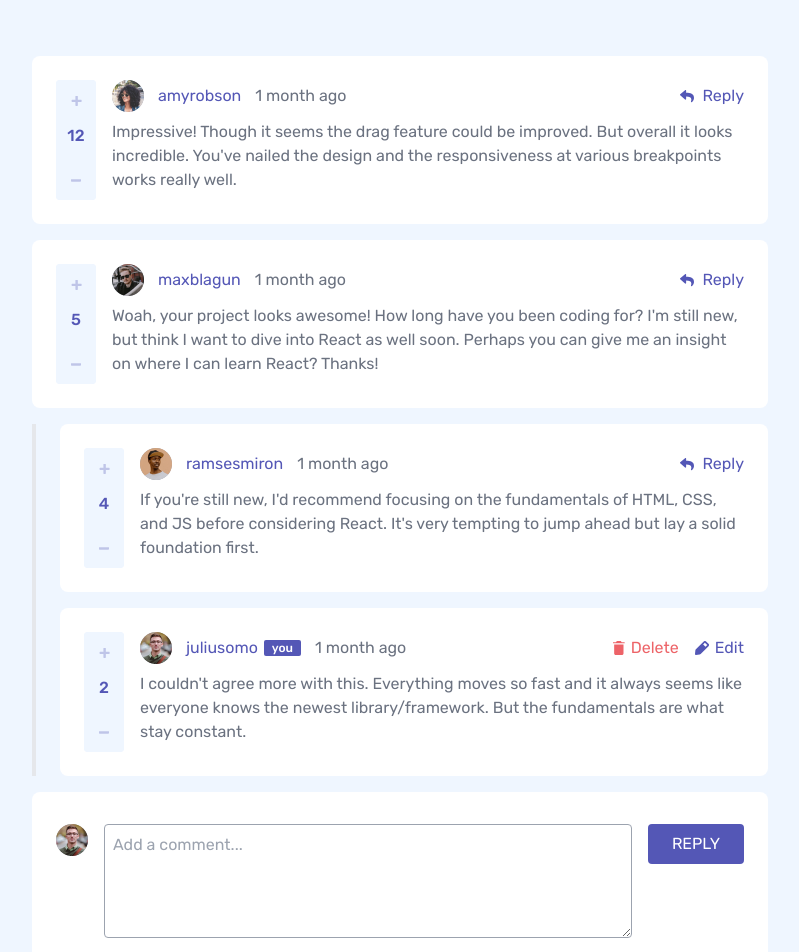
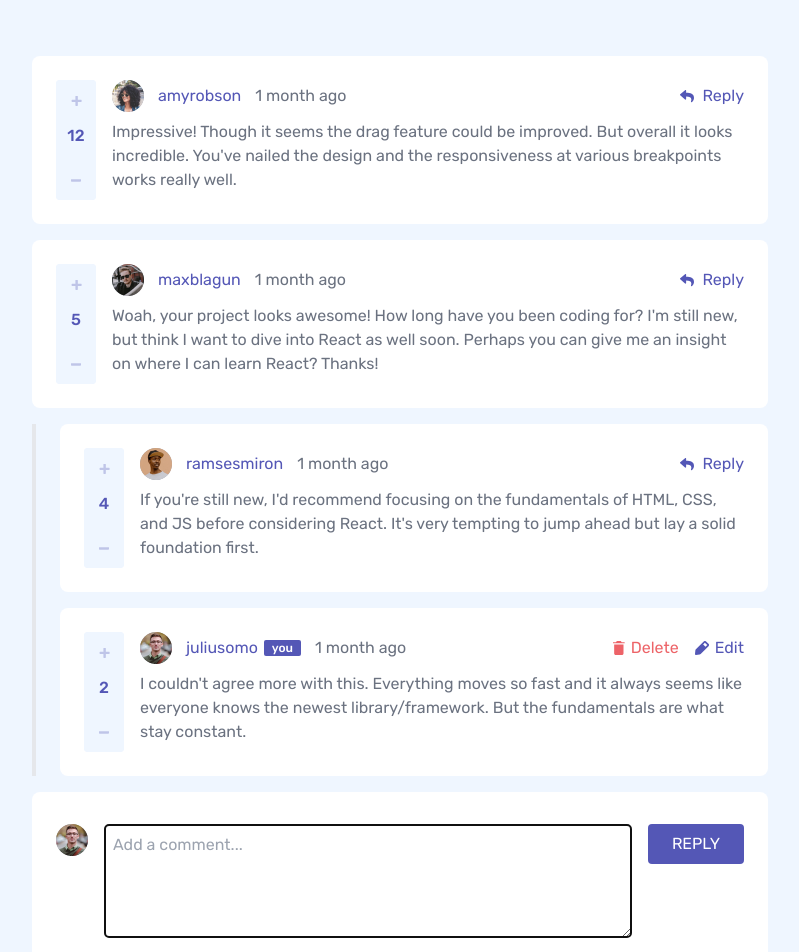
Before and after one commit to LuzAramburo/FE-challenge-react-comments, a React (Vite) app: page / in a window 1280 px wide. Shown: the top 952 px of the page, without its empty margins (240-1039 px from the left). Built offline with nearby package versions, Linux system fonts and the light colour scheme.

Commit message:
focus component

```diff
--- a/src/components/comments/CommentActions/ActionsViewer.tsx
+++ b/src/components/comments/CommentActions/ActionsViewer.tsx
@@ -1,11 +1,24 @@
 import IconReply from '../../../assets/images/icons/icon-reply.svg';
 import { useCommentContext } from '../../../contexts/CommentContext.tsx';
+import { useEffect } from 'react';
 
 export const ActionsViewer = () => {
-  const { setIsReplying } = useCommentContext();
+  const { isReplying, setIsReplying, textareaRef } = useCommentContext();
+
+  const replyHandler = () => {
+    setIsReplying(true);
+  };
+
+  useEffect(() => {
+    if (isReplying && textareaRef?.current) {
+      textareaRef.current.focus();
+      const text = textareaRef.current.value.length;
+      textareaRef.current.setSelectionRange(text, text);
+    }
+  }, [isReplying, textareaRef]);
 
   return (
-    <button onClick={() => setIsReplying(true)} className="flex items-center gap-2 text-primary hover:opacity-40">
+    <button onClick={() => replyHandler()} className="flex items-center gap-2 text-primary hover:opacity-40">
       <img src={IconReply} alt="Reply icon" /> Reply
     </button>
   );
--- a/src/components/comments/CommentItem.tsx
+++ b/src/components/comments/CommentItem.tsx
@@ -2,7 +2,7 @@ import { CommentVotes } from './CommentVotes.tsx';
 import { CommentUser } from './CommentUser.tsx';
 import { ItemContainer } from '../UI/ItemContainer.tsx';
 import { CommentActions } from './CommentActions/CommentActions.tsx';
-import { useEffect, useState } from 'react';
+import { useEffect, useRef, useState } from 'react';
 import { CommentReplyForm } from './CommentReplyForm.tsx';
 import { CommentContext } from '../../contexts/CommentContext.tsx';
 import { IComment, IReply } from '../../interfaces/comments.interfaces';
@@ -21,6 +21,8 @@ export const CommentItem = ({ comment }: IProps) => {
   const [isEditing, setIsEditing] = useState(false);
   const [isReplying, setIsReplying] = useState(false);
 
+  const textareaRef = useRef(null);
+
   useEffect(() => {
     if (comment.user.username === currentUser?.username) setIsOwner(true);
   }, [currentUser, comment]);
@@ -29,6 +31,7 @@ export const CommentItem = ({ comment }: IProps) => {
     <CommentContext.Provider
       value={{
         comment,
+        textareaRef,
         isEditing,
         setIsEditing,
         isOwner,
--- a/src/components/comments/CommentReplyForm.tsx
+++ b/src/components/comments/CommentReplyForm.tsx
@@ -11,7 +11,7 @@ type IProps = {
 };
 
 export const CommentReplyForm = ({ parentId, replyingTo }: IProps) => {
-  const { setIsReplying } = useCommentContext();
+  const { setIsReplying, textareaRef } = useCommentContext();
   const { currentUser } = useOwnerContext();
   const dispatch = useCommentDispatchContext();
 
@@ -56,6 +56,8 @@ export const CommentReplyForm = ({ parentId, replyingTo }: IProps) => {
       <form className="flex items-start gap-4 mt-2 w-full" onSubmit={replyHandler}>
         <CommentUserAvatar user={currentUser} />
         <textarea
+          ref={textareaRef}
+          autoFocus
           className="w-full border border-gray-400 rounded p-2 flex-grow"
           rows={4}
           onChange={(e) => setReplyContent(e.target.value)}
--- a/src/contexts/AuthContext.tsx
+++ b/src/contexts/AuthContext.tsx
@@ -1,5 +1,6 @@
+/* eslint react-refresh/only-export-components: 0 */
 import { createContext, useContext } from 'react';
-import { IUser } from '../interfaces/user.interfaces.d.ts';
+import { IUser } from '../interfaces/user.interfaces';
 
 type OwnerContext = {
   currentUser: IUser;
@@ -11,5 +12,6 @@ export const AuthContext = createContext<OwnerContext>({
   setUser: () => {},
 });
 
-// eslint-disable-next-line react-refresh/only-export-components
-export const useOwnerContext = () => useContext(AuthContext);
+export function useOwnerContext() {
+  return useContext(AuthContext);
+}
--- a/src/contexts/CommentContext.tsx
+++ b/src/contexts/CommentContext.tsx
@@ -1,8 +1,10 @@
-import { createContext, useContext } from 'react';
+/* eslint react-refresh/only-export-components: 0 */
+import { createContext, MutableRefObject, useContext } from 'react';
 import { IComment, IReply } from '../interfaces/comments.interfaces';
 
 type CommentContext = {
   comment: IComment | IReply;
+  textareaRef: MutableRefObject<HTMLTextAreaElement | null> | null;
   isOwner: boolean;
   setIsOwner: (value: boolean) => void;
   isEditing: boolean;
@@ -13,6 +15,7 @@ type CommentContext = {
 
 export const CommentContext = createContext<CommentContext>({
   comment: {} as IComment,
+  textareaRef: null,
   isOwner: false,
   setIsOwner: () => {},
   isEditing: false,
@@ -21,5 +24,6 @@ export const CommentContext = createContext<CommentContext>({
   setIsReplying: () => {},
 });
 
-// eslint-disable-next-line react-refresh/only-export-components
-export const useCommentContext = () => useContext(CommentContext);
+export function useCommentContext() {
+  return useContext(CommentContext);
+}
```
